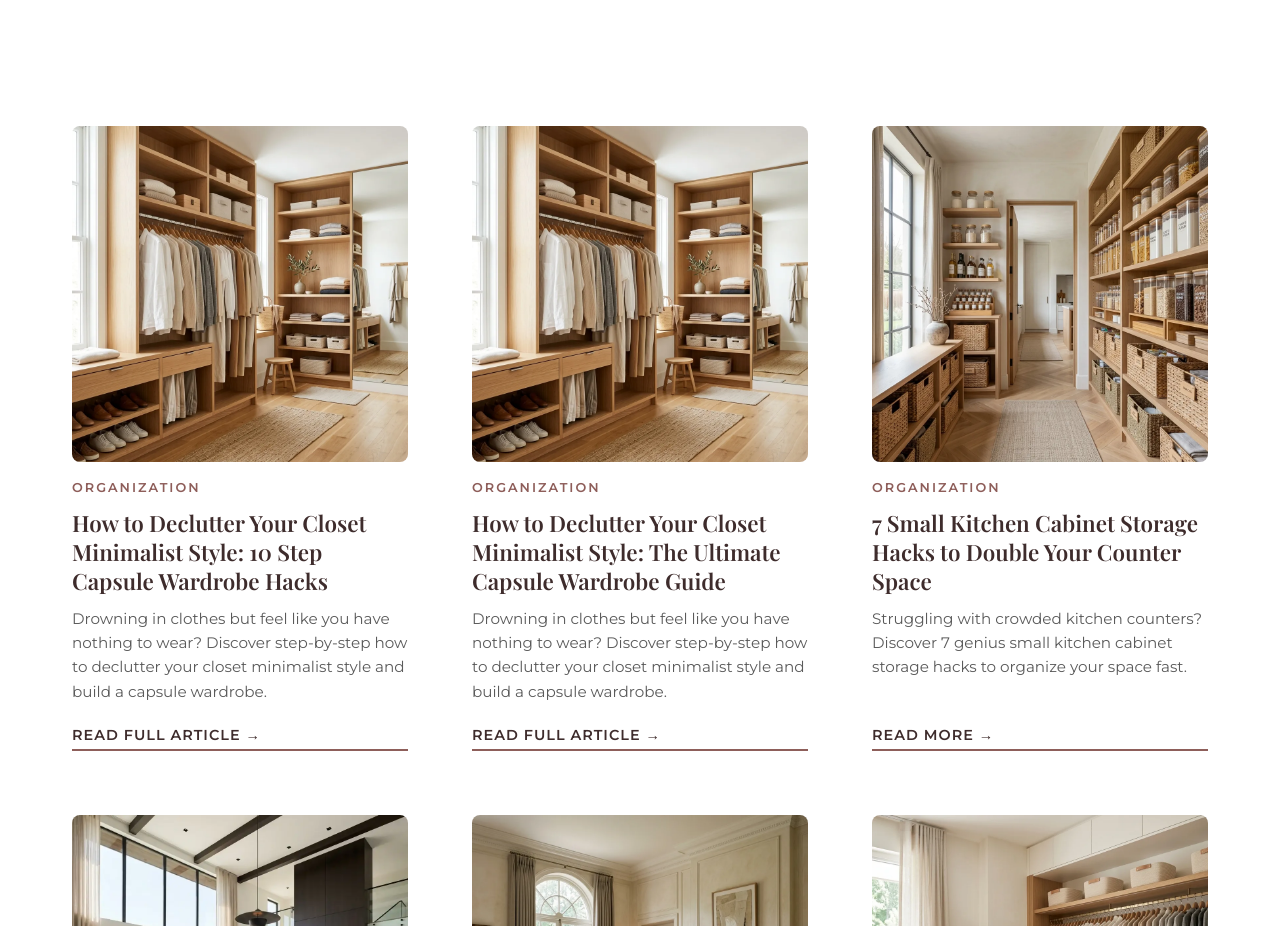
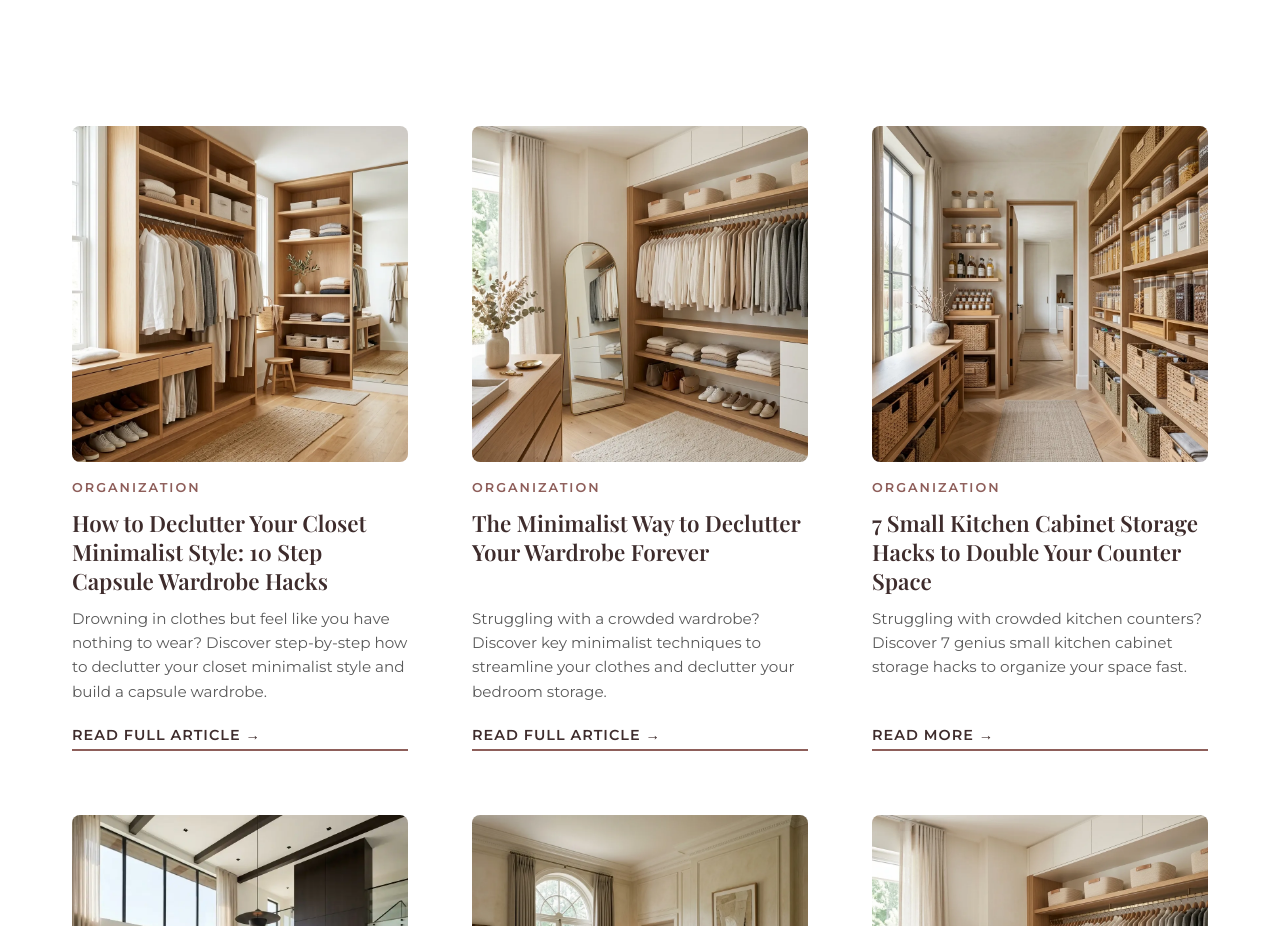
Before and after one commit to Aemiraza/chiclivingspaces, a plain HTML site: page blog.html in a window 1280 px wide. Shown: the part 1800-2726 px from the top of the page. Drawn offline with nearby package versions, Linux system fonts and the light colour scheme; a web font is replaced by a local one.

Commit message:
Fix duplicate cards, set 1:1 image ratio, and remove amzn.to affiliate links in closet declutter article

```diff
--- a/blog.html
+++ b/blog.html
@@ -151,12 +151,12 @@
                 <!-- Article: Minimalist Wardrobe -->
                 <a href="minimalist-way-to-declutter-wardrobe.html" class="article-card">
                     <div class="article-img-wrapper">
-                        <img src="images/blog-wardrobe-hero.webp" alt="How to Declutter Your Closet Minimalist Style" width="800" height="800" loading="lazy" decoding="async" srcset="images/blog-wardrobe-hero_mobile.webp 500w, images/blog-wardrobe-hero.webp 1024w" sizes="(max-width: 600px) 500px, 100vw">
+                        <img src="images/blog-declutter-hero.webp" alt="The Minimalist Way to Declutter Your Wardrobe Forever" width="800" height="800" loading="lazy" decoding="async" srcset="images/blog-declutter-hero_mobile.webp 500w, images/blog-declutter-hero.webp 1024w" sizes="(max-width: 600px) 500px, 100vw">
                     </div>
                     <div class="article-content">
                         <span class="article-category">Organization</span>
-                        <h3>How to Declutter Your Closet Minimalist Style: The Ultimate Capsule Wardrobe Guide</h3>
-                        <p>Drowning in clothes but feel like you have nothing to wear? Discover step-by-step how to declutter your closet minimalist style and build a capsule wardrobe.</p>
+                        <h3>The Minimalist Way to Declutter Your Wardrobe Forever</h3>
+                        <p>Struggling with a crowded wardrobe? Discover key minimalist techniques to streamline your clothes and declutter your bedroom storage.</p>
                         <span class="shop-btn">Read Full Article →</span>
                     </div>
                 </a>
```
Also changed, not shown: blog-organization.html (+3 -3 lines), how-to-declutter-closet-minimalist.html (+3 -3 lines).
